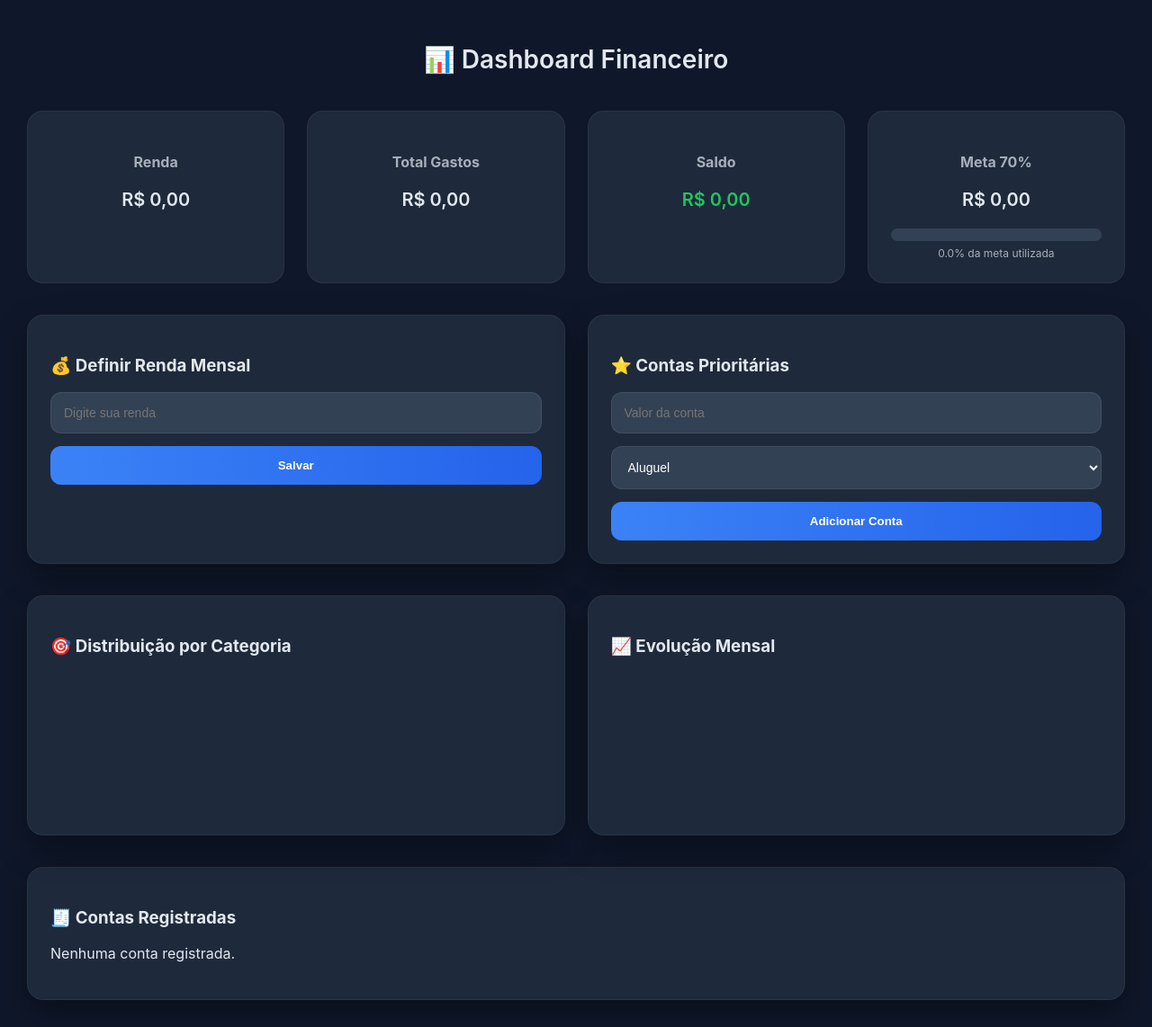
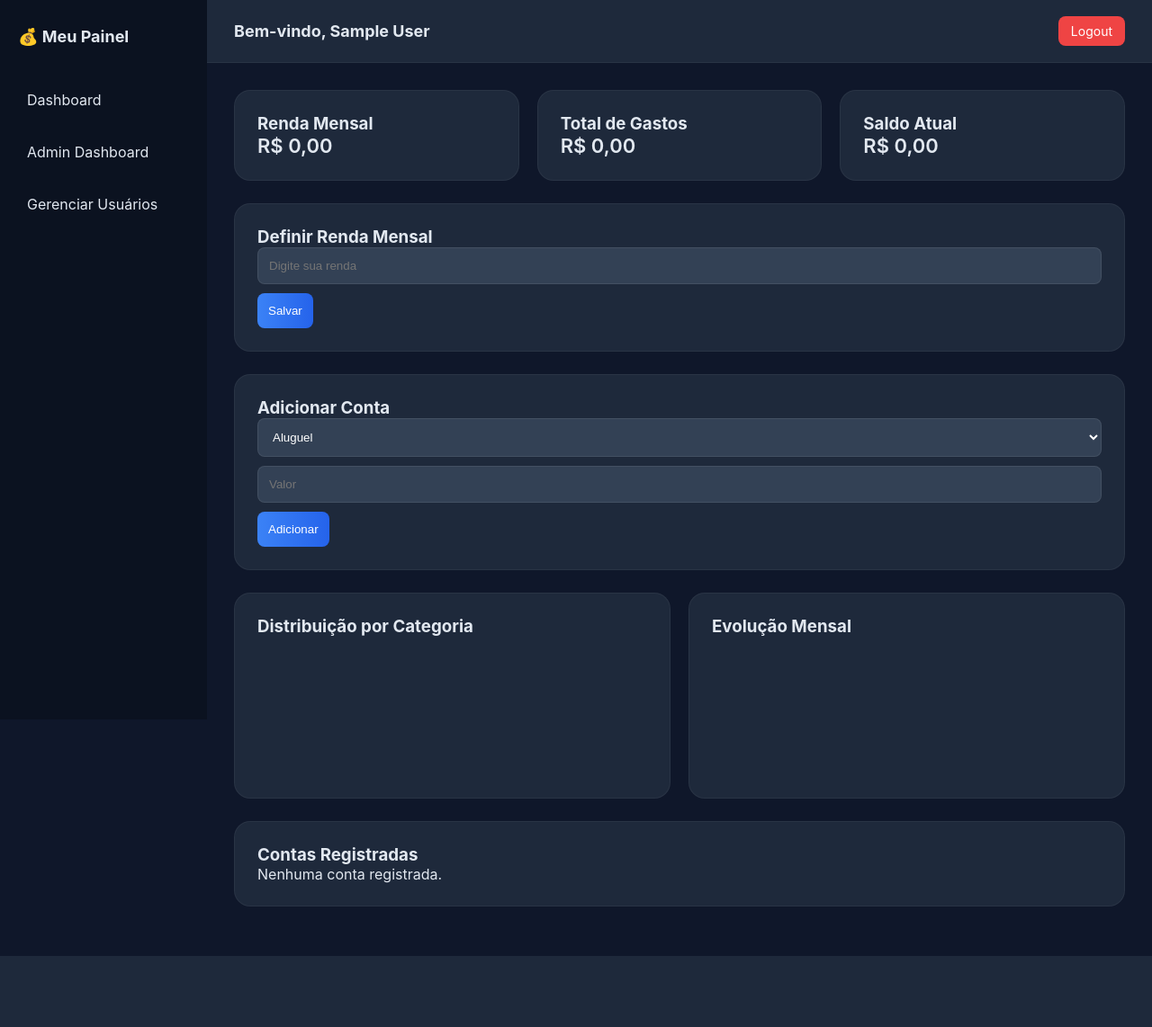
Before and after one commit to iproleplay/controle-financeiro, a Flask app: page /dashboard in a window 1280 px wide. Shown: the whole page at 90% size. After the commit the page ends 1063 px from the top, so only its background shows below. Run offline with Flask 3, Linux system fonts and the light colour scheme; the visitor is signed in with stand-in values (Sample User, id 1); data that the repository does not hold is empty; a map, chart or similar area stays blank; some libraries are stand-ins or nearby versions.

Commit message:
dashboard usuario estilo saas

```diff
--- a/templates/dashboard.html
+++ b/templates/dashboard.html
@@ -3,202 +3,76 @@
 <head>
 <meta charset="UTF-8">
 <title>Dashboard</title>
+
+<link rel="stylesheet" href="{{ url_for('static', filename='style.css') }}">
 <script src="https://cdn.jsdelivr.net/npm/chart.js"></script>
+</head>
 
-<style>
-*{box-sizing:border-box;}
-
-body{
-    background:#0f172a;
-    color:#e2e8f0;
-    font-family:Inter, Arial, sans-serif;
-    margin:0;
-    padding:30px;
-}
-
-h1{
-    text-align:center;
-    margin-bottom:40px;
-    font-weight:600;
-    font-size:28px;
-}
-
-.grid{
-    display:grid;
-    gap:25px;
-}
-
-.card{
-    background:#1e293b;
-    padding:25px;
-    border-radius:18px;
-    border:1px solid rgba(255,255,255,0.05);
-    box-shadow:0 15px 35px rgba(0,0,0,0.35);
-}
-
-.resumo-topo{
-    display:grid;
-    grid-template-columns:repeat(auto-fit, minmax(220px,1fr));
-    gap:25px;
-    margin-bottom:35px;
-}
-
-.resumo-box{
-    background:#1e293b;
-    padding:25px;
-    border-radius:18px;
-    text-align:center;
-    border:1px solid rgba(255,255,255,0.05);
-}
-
-.resumo-box h4{
-    opacity:0.7;
-    margin-bottom:10px;
-}
-
-.resumo-box p{
-    font-size:20px;
-    font-weight:600;
-}
-
-.progress{
-    background:#334155;
-    border-radius:30px;
-    height:14px;
-    margin-top:12px;
-    overflow:hidden;
-}
-
-.progress-bar{
-    height:100%;
-    transition:width 0.6s ease;
-}
-
-.meta-text{
-    font-size:12px;
-    margin-top:6px;
-    opacity:0.7;
-}
-
-input,select{
-    width:100%;
-    padding:14px;
-    border-radius:12px;
-    border:1px solid rgba(255,255,255,0.08);
-    background:#334155;
-    color:white;
-    font-size:14px;
-    margin-bottom:14px;
-}
-
-button{
-    width:100%;
-    padding:14px;
-    border-radius:12px;
-    border:none;
-    background:linear-gradient(90deg,#3b82f6,#2563eb);
-    color:white;
-    font-weight:600;
-    cursor:pointer;
-    transition:0.2s ease;
-}
-
-button:hover{
-    transform:translateY(-2px);
-    opacity:0.95;
-}
-
-.gasto-item{
-    background:#334155;
-    padding:18px;
-    border-radius:14px;
-    margin-bottom:14px;
-    display:flex;
-    justify-content:space-between;
-    align-items:center;
-    flex-wrap:wrap;
-}
-
-.gasto-info{
-    display:flex;
-    flex-direction:column;
-}
-
-.red{color:#ef4444;}
-.green{color:#22c55e;}
-
-canvas{
-    max-height:300px;
-}
-
-@media(max-width:768px){
-    body{padding:18px;}
-}
-</style>
-</head>
 <body>
 
-<h1>📊 Dashboard Financeiro</h1>
+<div class="sidebar">
+    <h2>💰 Meu Painel</h2>
+    <a href="/dashboard">Dashboard</a>
 
-{% set total_gasto = renda_mensal - saldo %}
-{% set meta = renda_mensal * 0.7 %}
-{% set percentual_meta = (total_gasto/meta*100) if meta>0 else 0 %}
+    {% if session.get("role") == "admin" %}
+    <a href="/admin/dashboard">Admin Dashboard</a>
+    <a href="/admin">Gerenciar Usuários</a>
+    {% endif %}
+
+</div>
+
+<div class="main">
+
+    <div class="navbar">
+        <h1>Bem-vindo, {{ nome }}</h1>
+        <a href="/logout" class="logout-btn">Logout</a>
+    </div>
+
+    <div class="content">
 
         <!-- RESUMO -->
-<div class="resumo-topo">
+        <div class="grid">
 
-<div class="resumo-box">
-<h4>Renda</h4>
-<p>{{ renda_mensal | brl }}</p>
+            <div class="card">
+                <h3>Renda Mensal</h3>
+                <div class="stat">{{ renda_mensal | brl }}</div>
             </div>
 
-<div class="resumo-box">
-<h4>Total Gastos</h4>
-<p>{{ total_gasto | brl }}</p>
+            <div class="card">
+                <h3>Total de Gastos</h3>
+                <div class="stat">
+                    {{ (renda_mensal - saldo) | brl }}
+                </div>
             </div>
 
-<div class="resumo-box">
-<h4>Saldo</h4>
-<p class="{{ 'red' if saldo < 0 else 'green' }}">
+            <div class="card">
+                <h3>Saldo Atual</h3>
+                <div class="stat {% if saldo < 0 %}red{% else %}green{% endif %}">
                     {{ saldo | brl }}
-</p>
-</div>
-
-<div class="resumo-box">
-<h4>Meta 70%</h4>
-<p>{{ meta | brl }}</p>
-<div class="progress">
-<div class="progress-bar"
-style="width: {{ percentual_meta }}%; background: {{ '#ef4444' if percentual_meta>100 else '#22c55e' }}">
-</div>
-</div>
-<div class="meta-text">
-{{ "%.1f"|format(percentual_meta) }}% da meta utilizada
                 </div>
             </div>
 
         </div>
 
-<!-- FORMULÁRIOS -->
-<div class="grid" style="grid-template-columns:repeat(auto-fit,minmax(320px,1fr)); margin-bottom:35px;">
 
+        <!-- DEFINIR RENDA -->
         <div class="card">
-<h3>💰 Definir Renda Mensal</h3>
+            <h3>Definir Renda Mensal</h3>
             <form method="POST">
                 <input type="hidden" name="tipo" value="renda">
-<input type="number" step="0.01" name="renda" placeholder="Digite sua renda" required>
-<button>Salvar</button>
+                <input type="number" step="0.01" name="renda" placeholder="Digite sua renda">
+                <button type="submit">Salvar</button>
             </form>
         </div>
 
+
+        <!-- CONTAS PRIORITÁRIAS -->
         <div class="card">
-<h3>⭐ Contas Prioritárias</h3>
+            <h3>Adicionar Conta</h3>
             <form method="POST">
                 <input type="hidden" name="tipo" value="gasto">
 
-<input type="number" step="0.01" name="valor" placeholder="Valor da conta" required>
-
-<select name="categoria" required>
+                <select name="categoria">
                     <option>Aluguel</option>
                     <option>Energia</option>
                     <option>Internet</option>
@@ -207,52 +81,61 @@ style="width: {{ percentual_meta }}%; background: {{ '#ef4444' if percentual_met
                     <option>Outros</option>
                 </select>
 
-<button>Adicionar Conta</button>
+                <input type="number" step="0.01" name="valor" placeholder="Valor">
+
+                <button type="submit">Adicionar</button>
             </form>
         </div>
 
-</div>
 
         <!-- GRÁFICOS -->
-<div class="grid" style="grid-template-columns:repeat(auto-fit,minmax(320px,1fr)); margin-bottom:35px;">
+        <div class="grid">
 
             <div class="card">
-<h3>🎯 Distribuição por Categoria</h3>
+                <h3>Distribuição por Categoria</h3>
                 <canvas id="graficoCategoria"></canvas>
             </div>
 
             <div class="card">
-<h3>📈 Evolução Mensal</h3>
+                <h3>Evolução Mensal</h3>
                 <canvas id="graficoMensal"></canvas>
             </div>
 
         </div>
 
+
         <!-- LISTA -->
         <div class="card">
-<h3>🧾 Contas Registradas</h3>
+            <h3>Contas Registradas</h3>
 
             {% if gastos %}
                 {% for g in gastos %}
-<div class="gasto-item">
-<div class="gasto-info">
-<strong>{{ g.categoria }}</strong>
-<small>{{ g.data }}</small>
+                <div style="display:flex; justify-content:space-between; margin-bottom:10px;">
+                    <div>
+                        {{ g.categoria }} - {{ g.data }}
                     </div>
-<div>{{ g.valor | brl }}</div>
+                    <div>
+                        {{ g.valor | brl }}
+                        <a href="/dashboard?excluir={{g.id}}"
+                           style="color:#ef4444; margin-left:10px;">Excluir</a>
+                    </div>
                 </div>
                 {% endfor %}
             {% else %}
                 <p>Nenhuma conta registrada.</p>
             {% endif %}
+        </div>
 
     </div>
+
+</div>
+
 
 <script>
 const resumoCategoria = {{ resumo_categoria | tojson | safe }};
 const evolucaoMensal = {{ evolucao_mensal | tojson | safe }};
 
-if(Array.isArray(resumoCategoria) && resumoCategoria.length > 0){
+if(resumoCategoria.length > 0){
     new Chart(document.getElementById("graficoCategoria"),{
         type:"doughnut",
         data:{
@@ -265,7 +148,7 @@ if(Array.isArray(resumoCategoria) && resumoCategoria.length > 0){
     });
 }
 
-if(Array.isArray(evolucaoMensal) && evolucaoMensal.length > 0){
+if(evolucaoMensal.length > 0){
     new Chart(document.getElementById("graficoMensal"),{
         type:"line",
         data:{
```
Lines whose indentation alone changed are shown as unchanged.
